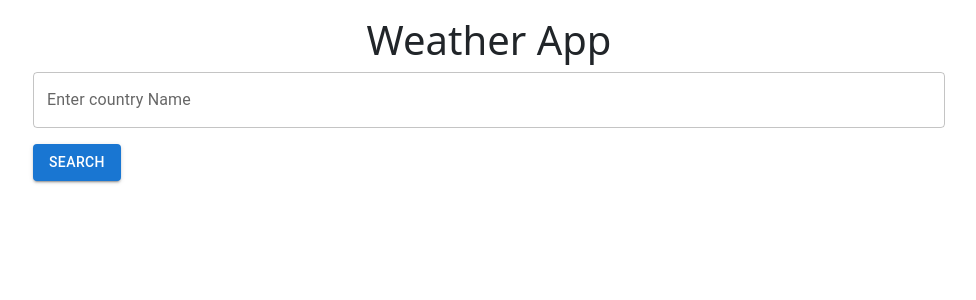
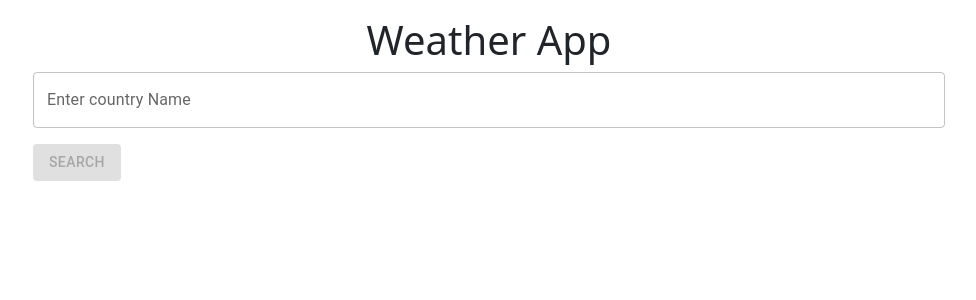
Before and after one commit to rifadul/React-Weather-app-with-Typescript, a React (Create React App) app: page / in a window 1280 px wide. Shown: the top 300 px of the page, without its empty margins (151-1127 px from the left). Built offline with nearby package versions, Linux system fonts and the light colour scheme.

Commit message:
fixed the button disabled issue

```diff
--- a/src/components/Home.tsx
+++ b/src/components/Home.tsx
@@ -24,10 +24,11 @@ export const Home = () => {
                     value={countryName}
                     label="Enter country Name"
                     variant="outlined"
+
                     onChange={(e) => setCountryName(e.target.value)}
                 />
             </div>
-            <Button size="medium" variant="contained" onClick={getCuntryName}>
+            <Button size="medium" variant="contained" disabled={countryName===''} onClick={getCuntryName}>
                 Search
             </Button>
         </Container>
```
